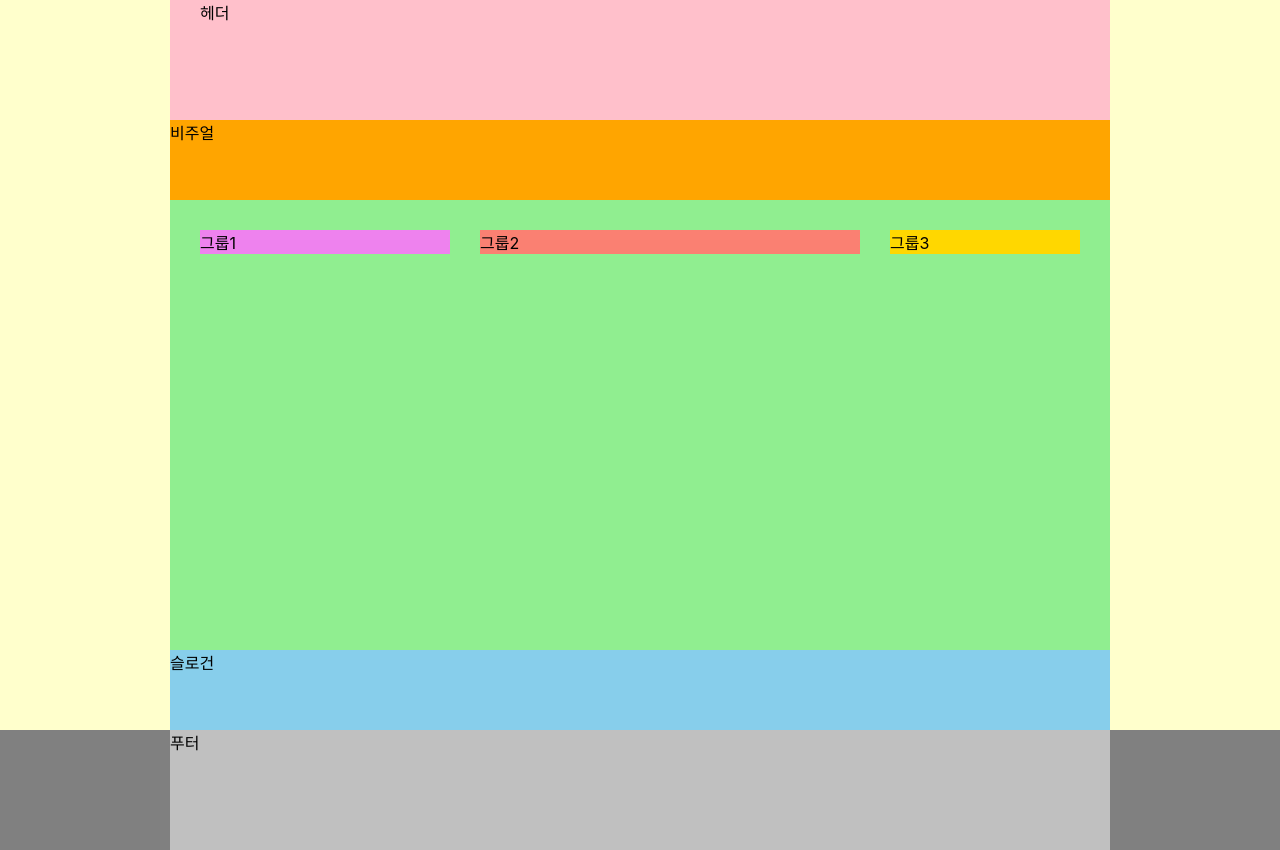
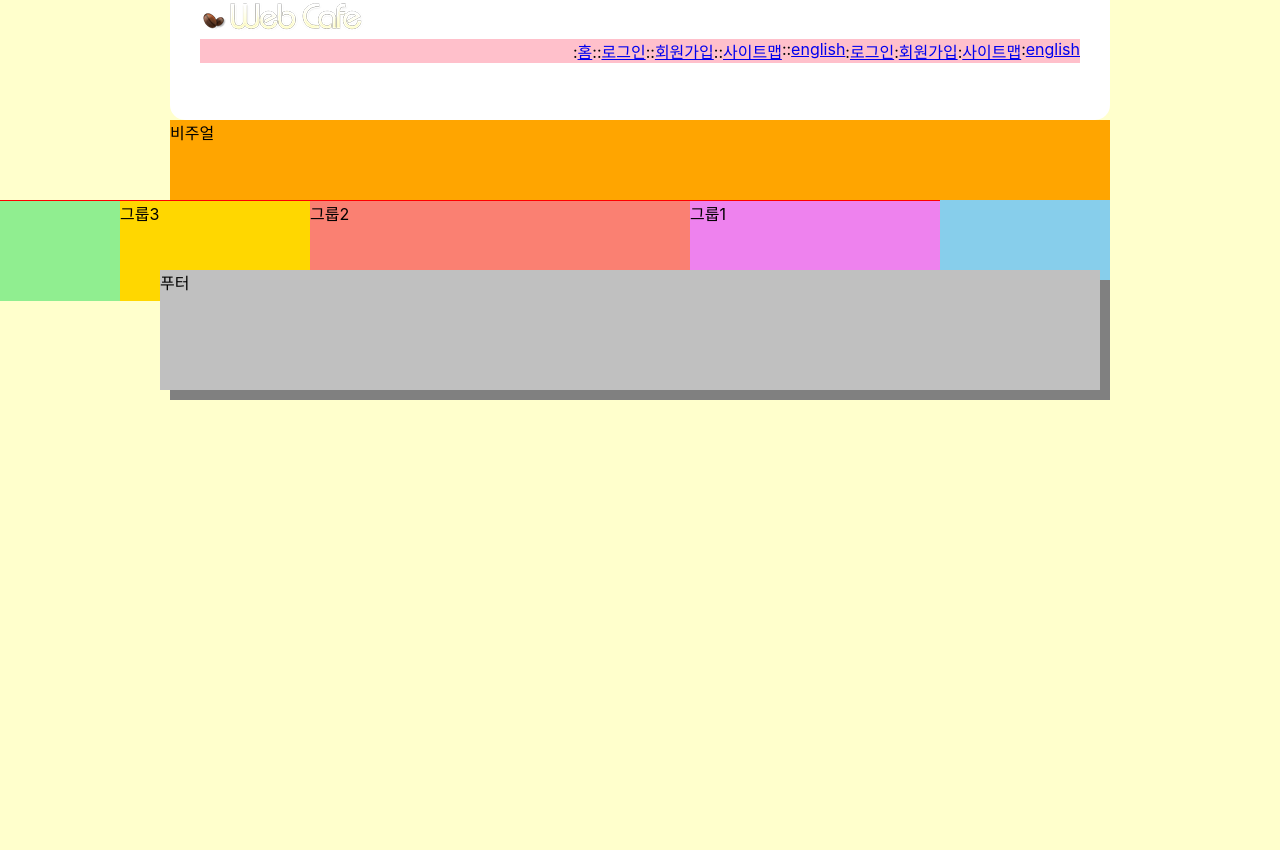
Before and after one commit to rodwnl/HTML5, a website: page index.html in a window 1280 px wide. After the commit the page ends 800 px from the top, so only its background shows below. Drawn offline with Linux system fonts and the light colour scheme; a web font is replaced by a local one.

Commit message:
가상 요소 선택자 학습

```diff
--- a/index.html
+++ b/index.html
@@ -9,7 +9,24 @@
   <link rel="stylesheet" href="./styles/style.css" />
 </head>
 <body>
-  <header class="header">헤더</header>
+  <header class="header">
+    <h1 class="logo">
+      <a href="./index-complete.html">
+        <img src="./assets/logo.png" alt="web cafe" />
+      </a>
+    </h1>
+    <ul class="member">
+      <li><a href="/">홈</a></li>
+      <li><span class="divider" aria-hidden="true">:</span><a href="/">로그인</a></li>
+      <li><span class="divider" aria-hidden="true">:</span><a href="/">회원가입</a></li>
+      <li><span class="divider" aria-hidden="true">:</span><a href="/">사이트맵</a></li>
+      <li><span class="divider" aria-hidden="true">:</span><a href="/">english</a></li>
+      <li><a href="/">로그인</a></li>
+      <li><a href="/">회원가입</a></li>
+      <li><a href="/">사이트맵</a></li>
+      <li><a href="/">english</a></li>
+    </ul>
+  </header>
   <div class="visual">비주얼</div>
   <main class="main">
     <div class="group group1">그룹1</div>
--- a/styles/style.css
+++ b/styles/style.css
@@ -1,76 +1,95 @@
 @import url(./normalize.css);
 @import url(./reset.css);
-
 /* 기본 스타일 */
-*, *::before, *::after{
+*,
+*::before,
+*::after {
   box-sizing: border-box;
 }
-
 /* 본문 스타일 */
 body {
   background: #ffc;
-  font-family: "Pretendard Variable", Pretendard, -apple-system, BlinkMacSystemFont, system-ui, Roboto, "Helvetica Neue", "Segoe UI", "Apple SD Gothic Neo", "Noto Sans KR", "Malgun Gothic", "Apple Color Emoji", "Segoe UI Emoji", "Segoe UI Symbol", sans-serif;
+  font-family: "Pretendard Variable", Pretendard, -apple-system,
+    BlinkMacSystemFont, system-ui, Roboto, "Helvetica Neue", "Segoe UI",
+    "Apple SD Gothic Neo", "Noto Sans KR", "Malgun Gothic", "Apple Color Emoji",
+    "Segoe UI Emoji", "Segoe UI Symbol", sans-serif;
 }
-
 /* 레이아웃 */
-.header, .visual, .main, .slogan, .footer-inner{
+.header,
+.visual,
+.main,
+.slogan,
+.footer-inner {
   width: 940px;
   margin: 0 auto;
 }
 
 /* 헤더 */
-.header{
+.header {
   background: pink;
+  background: #fff;
   padding: 0 30px;
   height: 15vh;
+  border-radius: 0 0 15px 15px;
+}
+
+.member {
+  background-color: pink;
+  display: flex;
+  flex-flow: row nowrap;
+  justify-content: flex-end;
+}
+
+.member li::before {
+  content: ":";
 }
 
 /* 비주얼 */
-.visual{
+.visual {
   background: orange;
   height: 10vh;
 }
-
 /* 메인 */
-.main{
+.main {
   background: lightgreen;
-  height: 50vh;
-  min-height: 450px;
-  display: flex;
-  flex-direction: row;
-  flex-flow: row nowrap;
-  justify-content: space-between;
-  align-items: flex-start;
-  padding: 30px;
+  border-top: 1px solid red;
+  /* min-height: 450px; */
+  position: absolute;
 }
-
-.group1{
+.group {
+  height: 100px;
+}
+.group1 {
   background-color: violet;
   width: 250px;
-  width: 250px;
+  float: right;
 }
-.group2{
+.group2 {
   background-color: salmon;
   width: 380px;
+  float: right;
 }
-.group3{
+.group3 {
   background-color: gold;
   width: 190px;
+  float: right;
 }
-
 /* 슬로건 */
-.slogan{
+.slogan {
   background: skyblue;
   height: 10vh;
   clear: both;
 }
-
 /* 푸터 */
-.footer{
+.footer {
   background: gray;
+  width: 940px;
+  margin: 0 auto;
 }
-
-.footer-inner{
+.footer-inner {
   background: silver;
   height: 15vh;
+  position: relative;
+  top: -10px;
+  left: -10px;
 }
```
